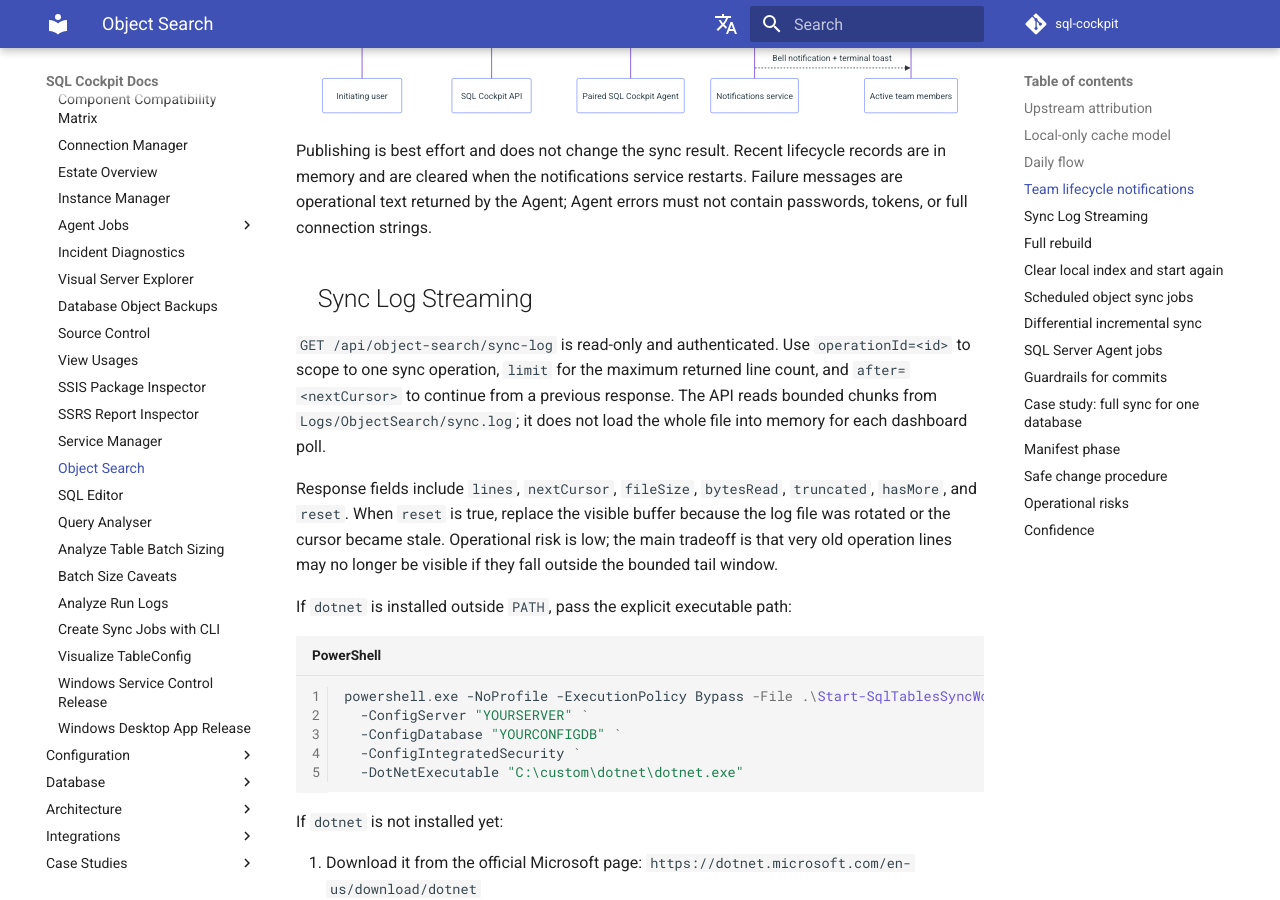
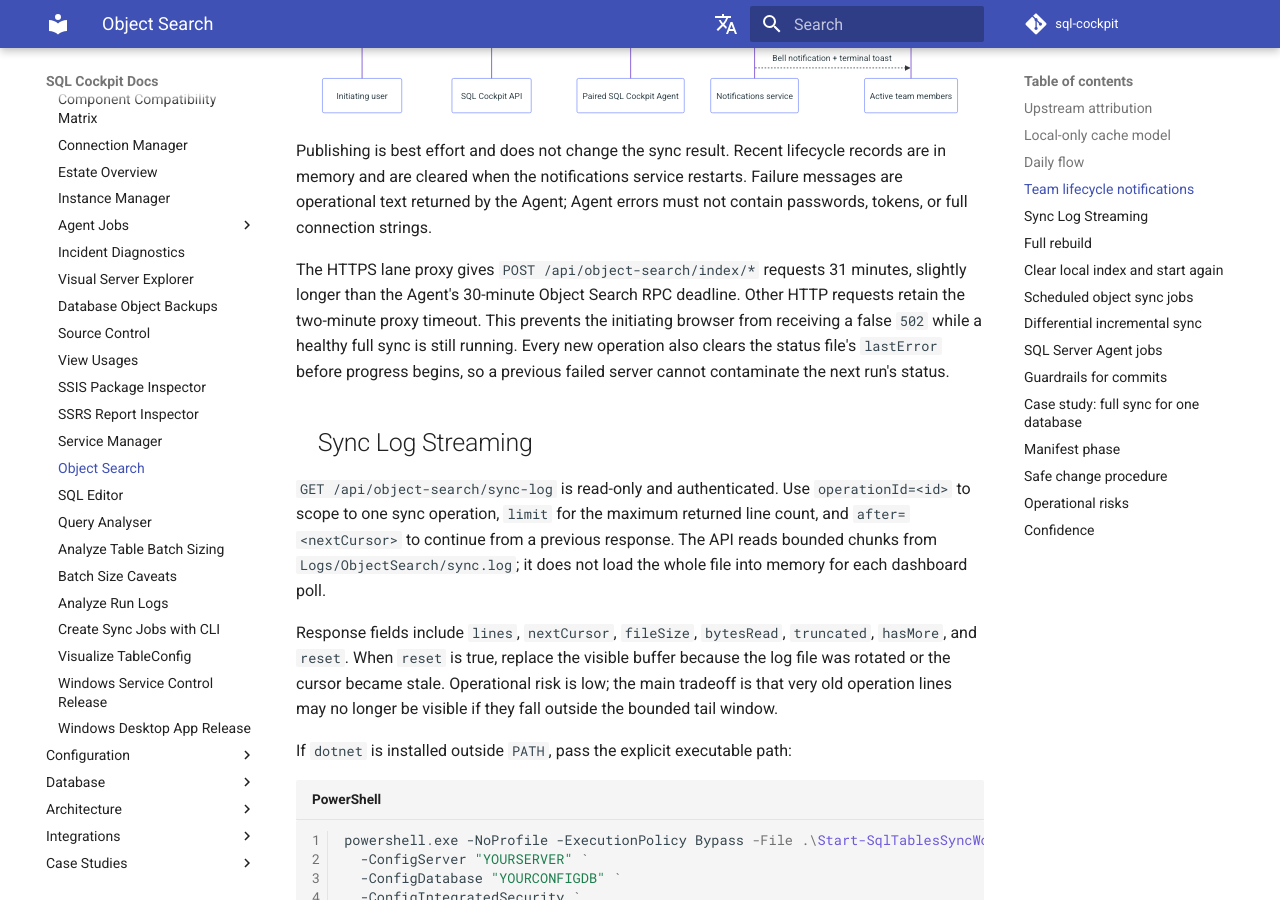
Before and after one commit to sql-cockpit/sql-cockpit-docs-source, an MkDocs documentation site: the page built from docs/operations/object-search.md, in a window 1280 px wide and 900 px high, scrolled down 2354 px. Built offline with MkDocs 1.6.1 and Material for MkDocs 9.7.7, drawn with Linux system fonts in a browser that asks for light colours; comment, search, counter and statistics services are not loaded; the version menu is left out.

Commit message:
Document Object Search long sync timeout

````diff
--- a/docs/operations/object-search.md
+++ b/docs/operations/object-search.md
@@ -63,6 +63,8 @@
 ```
 
 Publishing is best effort and does not change the sync result. Recent lifecycle records are in memory and are cleared when the notifications service restarts. Failure messages are operational text returned by the Agent; Agent errors must not contain passwords, tokens, or full connection strings.
+
+The HTTPS lane proxy gives `POST /api/object-search/index/*` requests 31 minutes, slightly longer than the Agent's 30-minute Object Search RPC deadline. Other HTTP requests retain the two-minute proxy timeout. This prevents the initiating browser from receiving a false `502` while a healthy full sync is still running. Every new operation also clears the status file's `lastError` before progress begins, so a previous failed server cannot contaminate the next run's status.
 
 ## Sync Log Streaming
 
````
